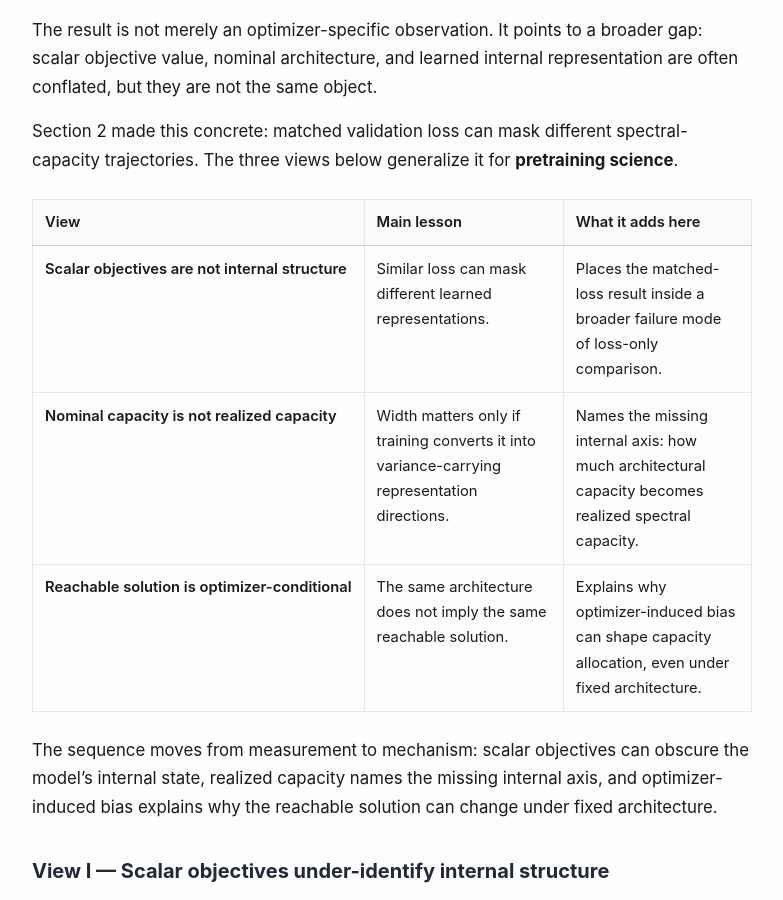
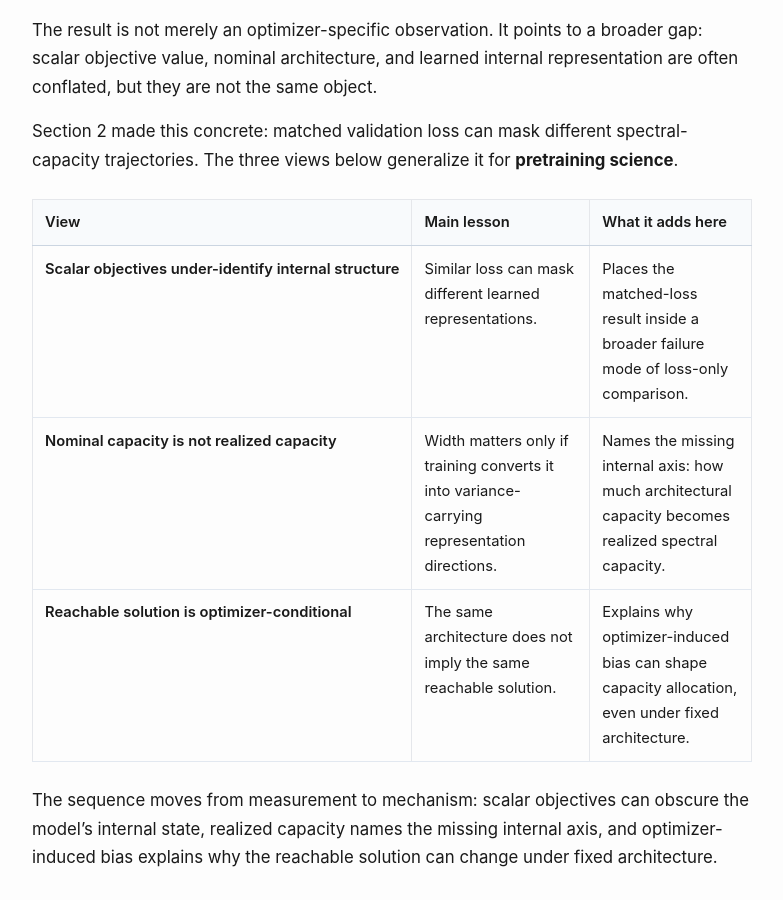
Before and after one commit to optimizer-scaling-laws/optimizer-scaling-laws.github.io, a Jekyll site: the page built from _posts/2026-06-26-architecture-creates-capacity-optimizers-realize-it.md, in a window 1280 px wide and 900 px high, scrolled down 8134 px. Shown: the whole window, without its empty margins (248-1031 px from the left). Built offline with Jekyll 4.4.1, drawn with Linux system fonts in a browser that asks for light colours.

Commit message:
Corrected three views table, with view 1

```diff
--- a/_posts/2026-06-26-architecture-creates-capacity-optimizers-realize-it.md
+++ b/_posts/2026-06-26-architecture-creates-capacity-optimizers-realize-it.md
@@ -364,7 +364,7 @@ Section 2 made this concrete: matched validation loss can mask different spectra
 </thead>
 <tbody>
 <tr>
-<td>Scalar objectives are not internal structure</td>
+<td>Scalar objectives under-identify internal structure</td>
 <td>Similar loss can mask different learned representations.</td>
 <td>Places the matched-loss result inside a broader failure mode of loss-only comparison.</td>
 </tr>
```
